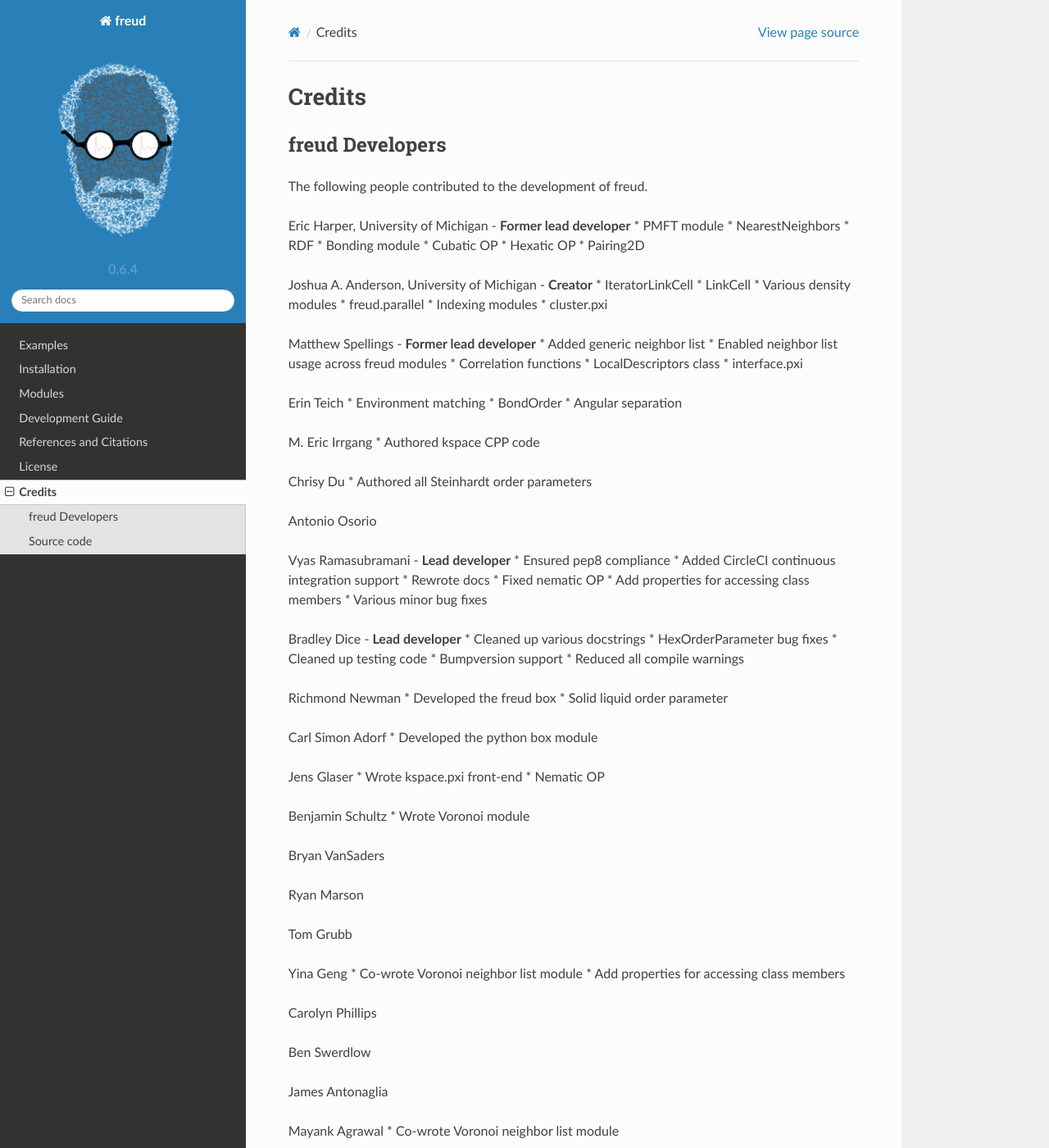
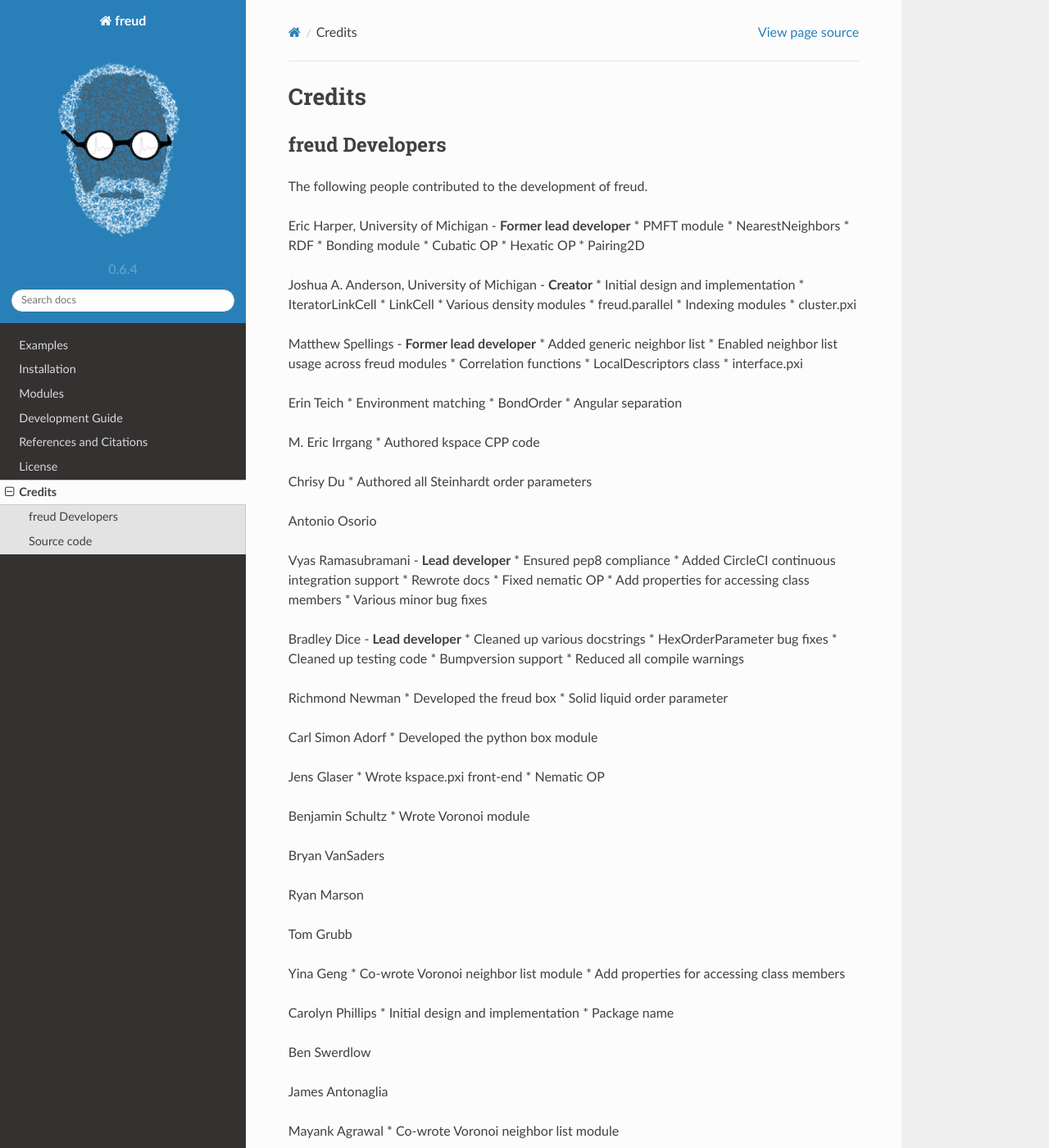
Before and after one commit to glotzerlab/freud, a Sphinx documentation site: the page built from doc/source/credits.rst, in a window 1280 px wide and 1400 px high. Shown: the whole window at 82% size. Built offline with Sphinx 7.4.7 and the Read the Docs theme 2.0.0, drawn with Linux system fonts in a browser that asks for light colours.

Commit message:
Updated credits and changelog.

```diff
--- a/doc/source/credits.rst
+++ b/doc/source/credits.rst
@@ -16,6 +16,7 @@ Eric Harper, University of Michigan - **Former lead developer**
 * Pairing2D
 
 Joshua A. Anderson, University of Michigan - **Creator**
+* Initial design and implementation
 * IteratorLinkCell
 * LinkCell
 * Various density modules
@@ -83,6 +84,8 @@ Yina Geng
 * Add properties for accessing class members
 
 Carolyn Phillips
+* Initial design and implementation
+* Package name
 
 Ben Swerdlow
 
```
Also changed, not shown: ChangeLog.md (+3 -0 lines).
